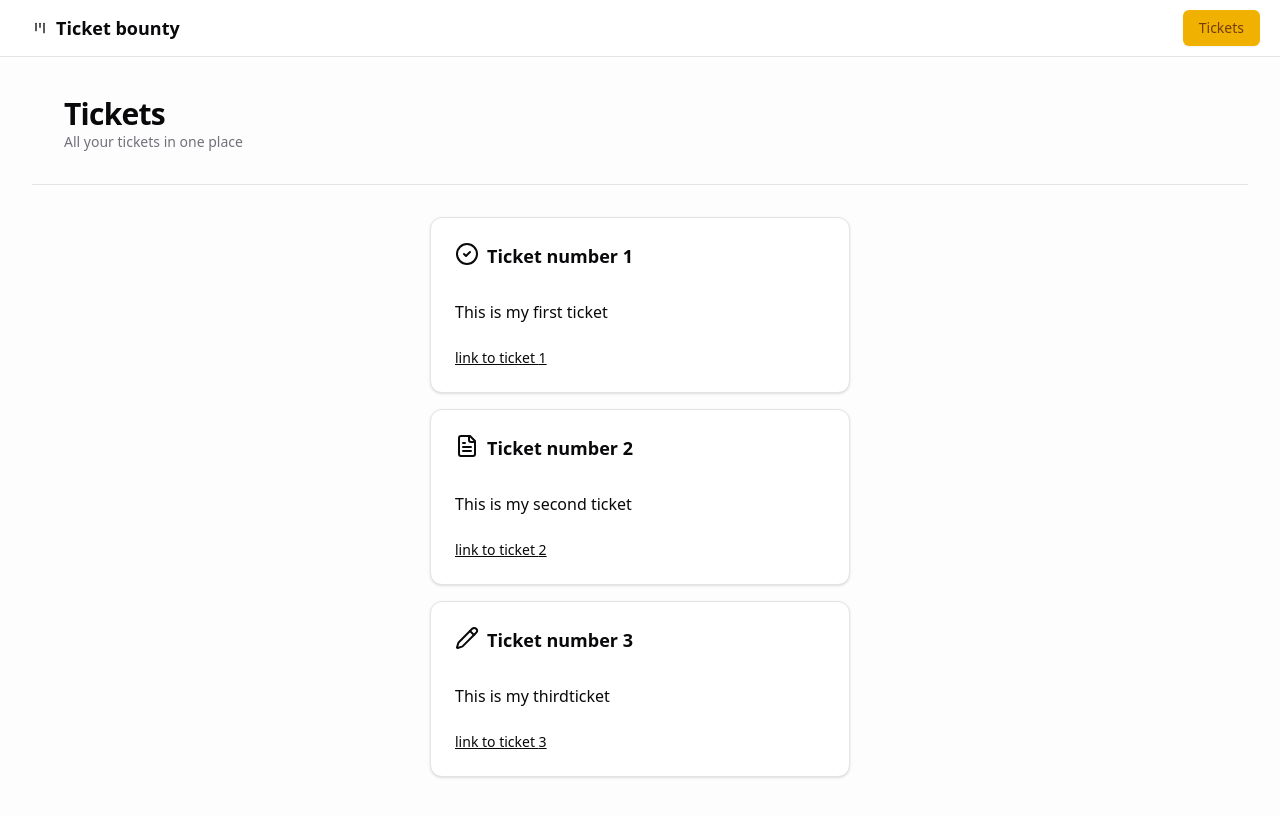
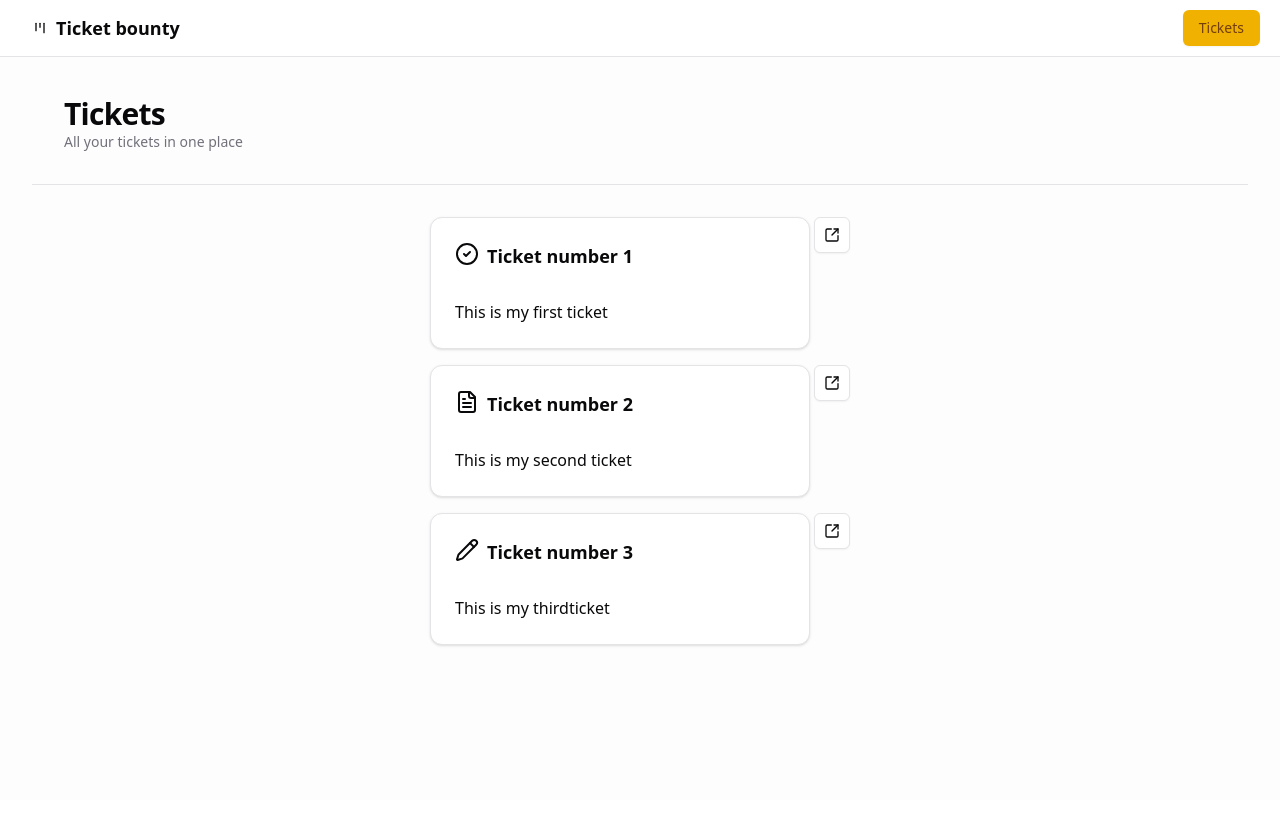
Before and after one commit to Clement-E/PocNext, a Next.js app in the folder next-project/: page /tickets in a window 1280 px wide. Shown: the top 816 px of the page. Built offline with nearby package versions, Linux system fonts and the light colour scheme.

Commit message:
adds a ticket feature folder

```diff
--- /dev/null
+++ b/next-project/src/app/features/ticket/components/ticket-item.tsx
@@ -0,0 +1,51 @@
+import {clsx} from "clsx";
+import {LucideSquareArrowOutUpRight} from "lucide-react";
+import Link from "next/link";
+import {TICKET_ICON} from "@/app/features/ticket/constants";
+import {Ticket} from "@/app/features/ticket/types";
+import {Button} from "@/components/ui/button";
+import {Card, CardContent, CardHeader, CardTitle} from "@/components/ui/card";
+import {ticketPath} from "@/path";
+
+type TicketItemProps = {
+    ticket: Ticket;
+    isDetail?: boolean;
+}
+
+const TicketItem = ({ ticket, isDetail }: TicketItemProps ) => {
+
+    const detailButton = (
+        <Button asChild size="icon" variant="outline">
+            <Link className={'text-sm underline'} href={ticketPath(ticket.id)}>
+                <LucideSquareArrowOutUpRight className="h-4 w-4"/>
+            </Link>
+        </Button>
+    )
+
+    return (
+        <div className={clsx("flex w-full gap-x-1", {
+            "max-w-[580px]" : isDetail,
+            "max-w-[420px]" : !isDetail
+        })}>
+            <Card
+                className="w-full">
+                <CardHeader>
+                    <CardTitle className='flex gap-x-2'>
+                        <span>{TICKET_ICON[ticket.status]}</span>
+                        <span className='text-lg font-semibold truncate'>{ticket.title}</span>
+                    </CardTitle>
+                </CardHeader>
+                <CardContent className={clsx("whitespace-break-spaces", {
+                    "line-clamp-3": !isDetail,
+                })}>
+                    <span>{ticket.content}</span>
+                </CardContent>
+            </Card>
+            {isDetail ? null : <div className="flex flex-col justify-between">
+                {detailButton}
+            </div>}
+        </div>
+    )
+}
+
+export { TicketItem };
--- /dev/null
+++ b/next-project/src/app/features/ticket/constants.tsx
@@ -0,0 +1,7 @@
+import {LucideCircleCheck, LucideFileText, LucidePencil} from "lucide-react";
+
+export const TICKET_ICON = {
+    OPEN: <LucideFileText />,
+    DONE: <LucideCircleCheck />,
+    IN_PROGRESS: <LucidePencil />
+}
--- /dev/null
+++ b/next-project/src/app/features/ticket/types.ts
@@ -0,0 +1,8 @@
+export type TicketStatus = "OPEN" | "DONE" | "IN_PROGRESS";
+
+export type Ticket = {
+    id: string;
+    title: string;
+    content: string;
+    status: TicketStatus;
+}
--- a/next-project/src/app/tickets/[ticketId]/page.tsx
+++ b/next-project/src/app/tickets/[ticketId]/page.tsx
@@ -1,6 +1,6 @@
 import Link from "next/link";
 import React from "react";
-import {Heading} from "@/components/Heading";
+import {TicketItem} from "@/app/features/ticket/components/ticket-item";
 import {Placeholder} from "@/components/Placeholder";
 import {Button} from "@/components/ui/button";
 import {initialTickets} from "@/data";
@@ -31,8 +31,8 @@
         )
     }
     return (
-        <div className="flex flex-col flex-1 gap-y-8">
-            <Heading title={`Ticket Page ${ticketId}`} description={ticket.content} />
+        <div className="flex justify-center animate-fade-from-top">
+            <TicketItem ticket={ticket} isDetail />
         </div>
     );
 }
--- a/next-project/src/app/tickets/page.tsx
+++ b/next-project/src/app/tickets/page.tsx
@@ -1,23 +1,8 @@
-import {LucideCircleCheck, LucideFileText, LucidePencil} from "lucide-react";
-import Link from "next/link";
+import {TicketItem} from "@/app/features/ticket/components/ticket-item";
 import {Heading} from "@/components/Heading";
-import {
-    Card,
-    CardContent,
-    CardFooter,
-    CardHeader,
-    CardTitle,
-} from "@/components/ui/card"
 import {initialTickets} from "@/data";
-import {ticketPath} from "@/path";
 
 const TicketsPage = () => {
-
-    const TICKET_ICON = {
-        OPEN: <LucideFileText />,
-        DONE: <LucideCircleCheck />,
-        IN_PROGRESS: <LucidePencil />
-    }
 
     return (
         <div className="flex flex-col flex-1 gap-y-8">
@@ -26,22 +11,7 @@
 
             <div className="flex flex-col flex-1 items-center gap-y-4 animate-fade-from-top">
                 {initialTickets.map(ticket => (
-                    <Card
-                        key={ticket.id}
-                        className="w-full max-w-[420px]">
-                        <CardHeader>
-                            <CardTitle className='flex gap-x-2'>
-                                <span>{TICKET_ICON[ticket.status]}</span>
-                                <span className='text-lg font-semibold truncate'>{ticket.title}</span>
-                            </CardTitle>
-                        </CardHeader>
-                        <CardContent className="line-clamp-3 whitespace-break-spaces">
-                            <span>{ticket.content}</span>
-                        </CardContent>
-                        <CardFooter>
-                            <Link className={'text-sm underline'} href={ticketPath(ticket.id)}> link to ticket {ticket.id}</Link>
-                        </CardFooter>
-                    </Card>
+                    <TicketItem key={ticket.id} ticket={ticket} />
                 ))}
             </div>
         </div>
```
